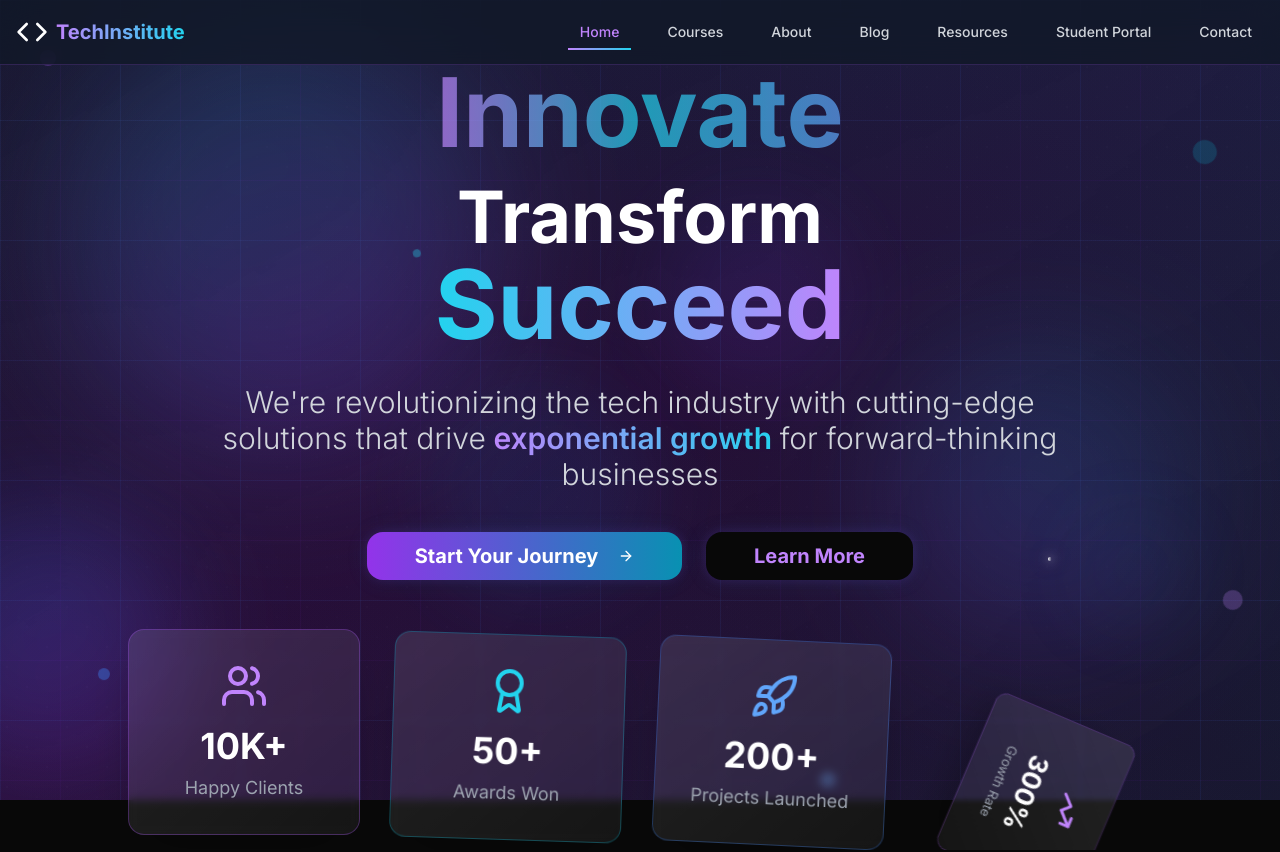
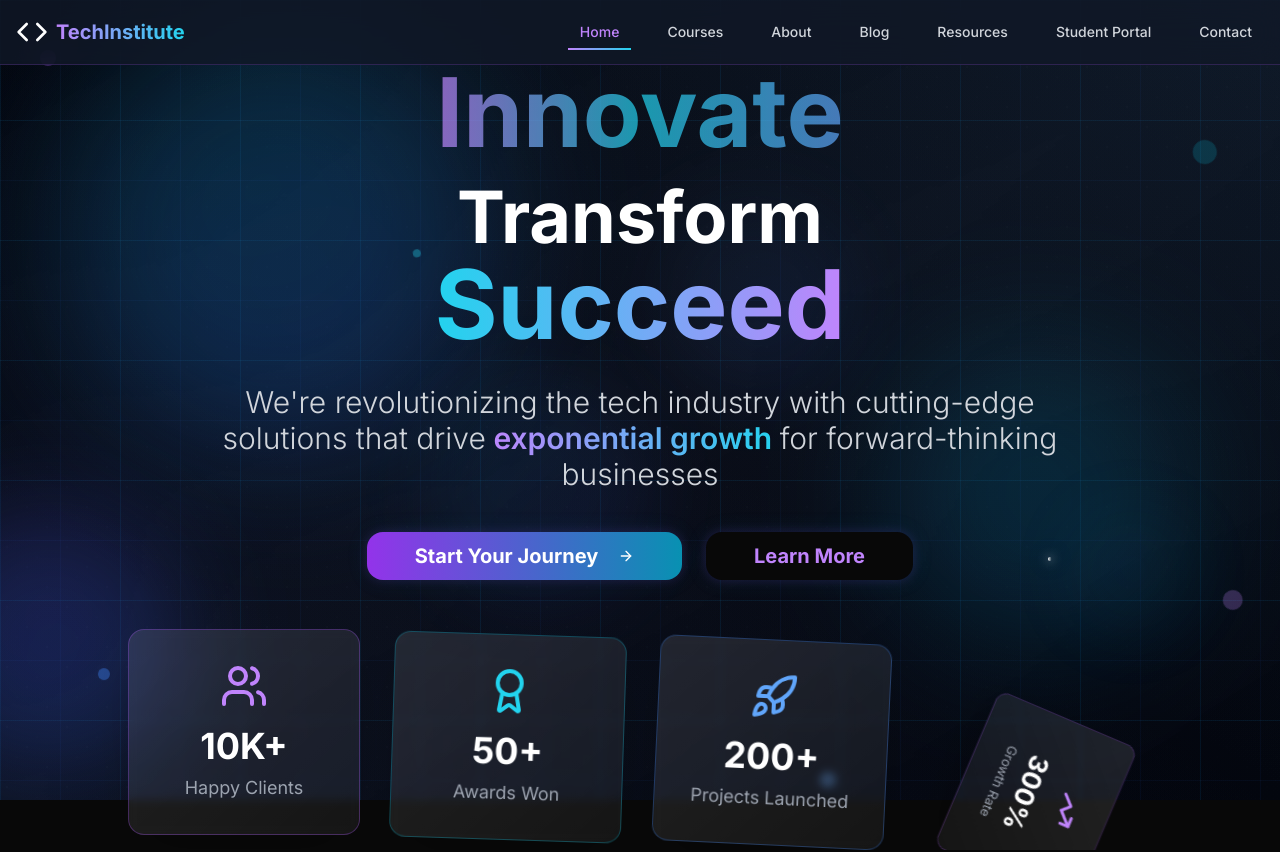
Before and after one commit to riteshpatidar08/tech-future, a React (Vite) app: page / in a window 1280 px wide. Shown: the top 852 px of the page. Built offline with nearby package versions, Linux system fonts and the light colour scheme.

Commit message:
Change background gradient
Updated the background gradient in `AnimatedBackground.tsx` to a bluish and dark black color scheme.

```diff
--- a/src/components/AnimatedBackground.tsx
+++ b/src/components/AnimatedBackground.tsx
@@ -9,11 +9,11 @@ const AnimatedBackground = () => {
     const container = containerRef.current;
     if (!container) return;
 
-    // Enhanced particle system
+    // Enhanced particle system with blue theme
     const createParticle = () => {
       const particle = document.createElement('div');
       const size = Math.random() * 3 + 1;
-      const colors = ['purple-400/40', 'cyan-400/30', 'blue-400/35', 'violet-400/25', 'indigo-400/30'];
+      const colors = ['blue-400/40', 'cyan-400/30', 'indigo-400/35', 'sky-400/25', 'slate-400/30'];
       const color = colors[Math.floor(Math.random() * colors.length)];
 
       particle.className = `absolute bg-${color} rounded-full`;
@@ -41,13 +41,13 @@ const AnimatedBackground = () => {
       });
     };
 
-    // Create shooting stars
+    // Create shooting stars with blue theme
     const createShootingStar = () => {
       const star = document.createElement('div');
       star.className = 'absolute w-1 h-1 bg-gradient-to-r from-white to-transparent rounded-full';
       star.style.left = '0%';
       star.style.top = Math.random() * 50 + '%';
-      star.style.boxShadow = '0 0 10px rgba(255,255,255,0.8), 0 0 20px rgba(147,51,234,0.6)';
+      star.style.boxShadow = '0 0 10px rgba(255,255,255,0.8), 0 0 20px rgba(59,130,246,0.6)';
       container.appendChild(star);
 
       gsap.to(star, {
@@ -63,14 +63,14 @@ const AnimatedBackground = () => {
       });
     };
 
-    // Create floating orbs
+    // Create floating orbs with blue theme
     const createFloatingOrb = () => {
       const orb = document.createElement('div');
       const size = Math.random() * 100 + 50;
       orb.className = 'absolute rounded-full opacity-20 blur-2xl';
       orb.style.width = size + 'px';
       orb.style.height = size + 'px';
-      orb.style.background = 'linear-gradient(45deg, rgba(147,51,234,0.3), rgba(6,182,212,0.3))';
+      orb.style.background = 'linear-gradient(45deg, rgba(59,130,246,0.3), rgba(6,182,212,0.3))';
       orb.style.left = Math.random() * 100 + '%';
       orb.style.top = Math.random() * 100 + '%';
       container.appendChild(orb);
@@ -151,24 +151,24 @@ const AnimatedBackground = () => {
 
   return (
     <div ref={containerRef} className="fixed inset-0 -z-10 overflow-hidden">
-      {/* Enhanced Gradient Background with more depth */}
-      <div className="absolute inset-0 bg-gradient-to-br from-gray-900 via-purple-900/30 via-blue-900/20 to-gray-900"></div>
+      {/* Enhanced Gradient Background with bluish and dark black theme */}
+      <div className="absolute inset-0 bg-gradient-to-br from-black via-blue-900/30 via-slate-900/20 to-black"></div>
 
       {/* Multiple layered gradient backgrounds for depth */}
-      <div className="absolute inset-0 bg-gradient-to-tr from-transparent via-purple-900/10 to-cyan-900/20"></div>
-      <div className="absolute inset-0 bg-gradient-to-bl from-blue-900/10 via-transparent to-purple-900/15"></div>
+      <div className="absolute inset-0 bg-gradient-to-tr from-transparent via-blue-900/10 to-cyan-900/20"></div>
+      <div className="absolute inset-0 bg-gradient-to-bl from-indigo-900/10 via-transparent to-blue-900/15"></div>
 
-      {/* Enhanced Animated Gradient Orbs with better positioning */}
-      <div className="gradient-orb-1 absolute top-1/6 left-1/5 w-96 h-96 bg-gradient-to-br from-purple-600/30 to-cyan-600/30 rounded-full blur-3xl"></div>
-      <div className="gradient-orb-2 absolute top-2/3 right-1/5 w-80 h-80 bg-gradient-to-br from-blue-600/25 to-purple-600/25 rounded-full blur-3xl"></div>
-      <div className="gradient-orb-3 absolute top-1/2 left-2/3 w-72 h-72 bg-gradient-to-br from-cyan-600/20 to-violet-600/20 rounded-full blur-3xl"></div>
+      {/* Enhanced Animated Gradient Orbs with blue theme */}
+      <div className="gradient-orb-1 absolute top-1/6 left-1/5 w-96 h-96 bg-gradient-to-br from-blue-600/30 to-cyan-600/30 rounded-full blur-3xl"></div>
+      <div className="gradient-orb-2 absolute top-2/3 right-1/5 w-80 h-80 bg-gradient-to-br from-indigo-600/25 to-blue-600/25 rounded-full blur-3xl"></div>
+      <div className="gradient-orb-3 absolute top-1/2 left-2/3 w-72 h-72 bg-gradient-to-br from-cyan-600/20 to-sky-600/20 rounded-full blur-3xl"></div>
 
       {/* Additional smaller orbs for more dynamic feel */}
-      <div className="absolute top-1/4 right-1/3 w-48 h-48 bg-gradient-to-br from-indigo-600/15 to-purple-600/15 rounded-full blur-2xl animate-pulse"></div>
-      <div className="absolute bottom-1/4 left-1/3 w-56 h-56 bg-gradient-to-br from-cyan-600/15 to-blue-600/15 rounded-full blur-2xl animate-pulse"></div>
+      <div className="absolute top-1/4 right-1/3 w-48 h-48 bg-gradient-to-br from-slate-600/15 to-blue-600/15 rounded-full blur-2xl animate-pulse"></div>
+      <div className="absolute bottom-1/4 left-1/3 w-56 h-56 bg-gradient-to-br from-cyan-600/15 to-indigo-600/15 rounded-full blur-2xl animate-pulse"></div>
 
-      {/* Enhanced Grid Pattern with subtle animation */}
-      <div className="absolute inset-0 bg-[linear-gradient(rgba(147,51,234,0.08)_1px,transparent_1px),linear-gradient(90deg,rgba(147,51,234,0.08)_1px,transparent_1px)] bg-[size:60px_60px] animate-pulse"></div>
+      {/* Enhanced Grid Pattern with blue theme */}
+      <div className="absolute inset-0 bg-[linear-gradient(rgba(59,130,246,0.08)_1px,transparent_1px),linear-gradient(90deg,rgba(59,130,246,0.08)_1px,transparent_1px)] bg-[size:60px_60px] animate-pulse"></div>
 
       {/* Secondary grid for depth */}
       <div className="absolute inset-0 bg-[linear-gradient(rgba(6,182,212,0.05)_1px,transparent_1px),linear-gradient(90deg,rgba(6,182,212,0.05)_1px,transparent_1px)] bg-[size:120px_120px]"></div>
@@ -181,8 +181,8 @@ const AnimatedBackground = () => {
         }}
       ></div>
 
-      {/* Radial gradient overlay for vignette effect */}
-      <div className="absolute inset-0 bg-gradient-radial from-transparent via-transparent to-gray-900/50"></div>
+      {/* Radial gradient overlay for vignette effect with dark black */}
+      <div className="absolute inset-0 bg-gradient-radial from-transparent via-transparent to-black/50"></div>
     </div>
   );
 };
```
